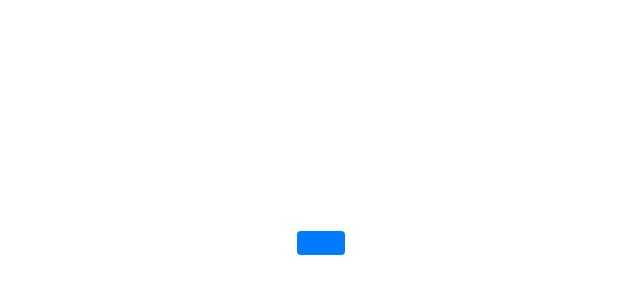
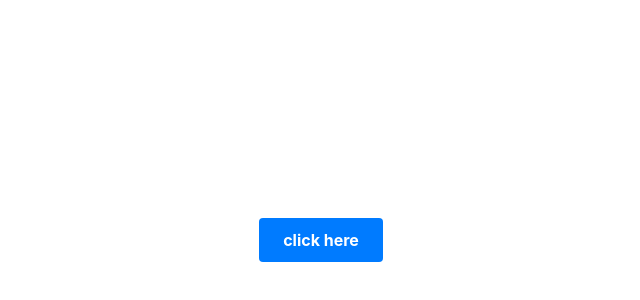
Before and after one commit to gitsheyno/monorepo-test, a Vue app in the folder packages/package-c/: page / in a window 1280 px wide. Shown: the part 160-460 px from the top of the page, without its empty margins (319-959 px from the left). Built offline with nearby package versions, Linux system fonts and the light colour scheme.

Commit message:
new update ini package-c

```diff
--- a/packages/package-c/src/App.vue
+++ b/packages/package-c/src/App.vue
@@ -5,7 +5,7 @@ const name = sayHello("shayan")
 </script>
 
 <template>
-  <button class="btn">{{props.text}}</button>
+  <button class="btn">click here</button>
 </template>
 
 <style scoped>
```
